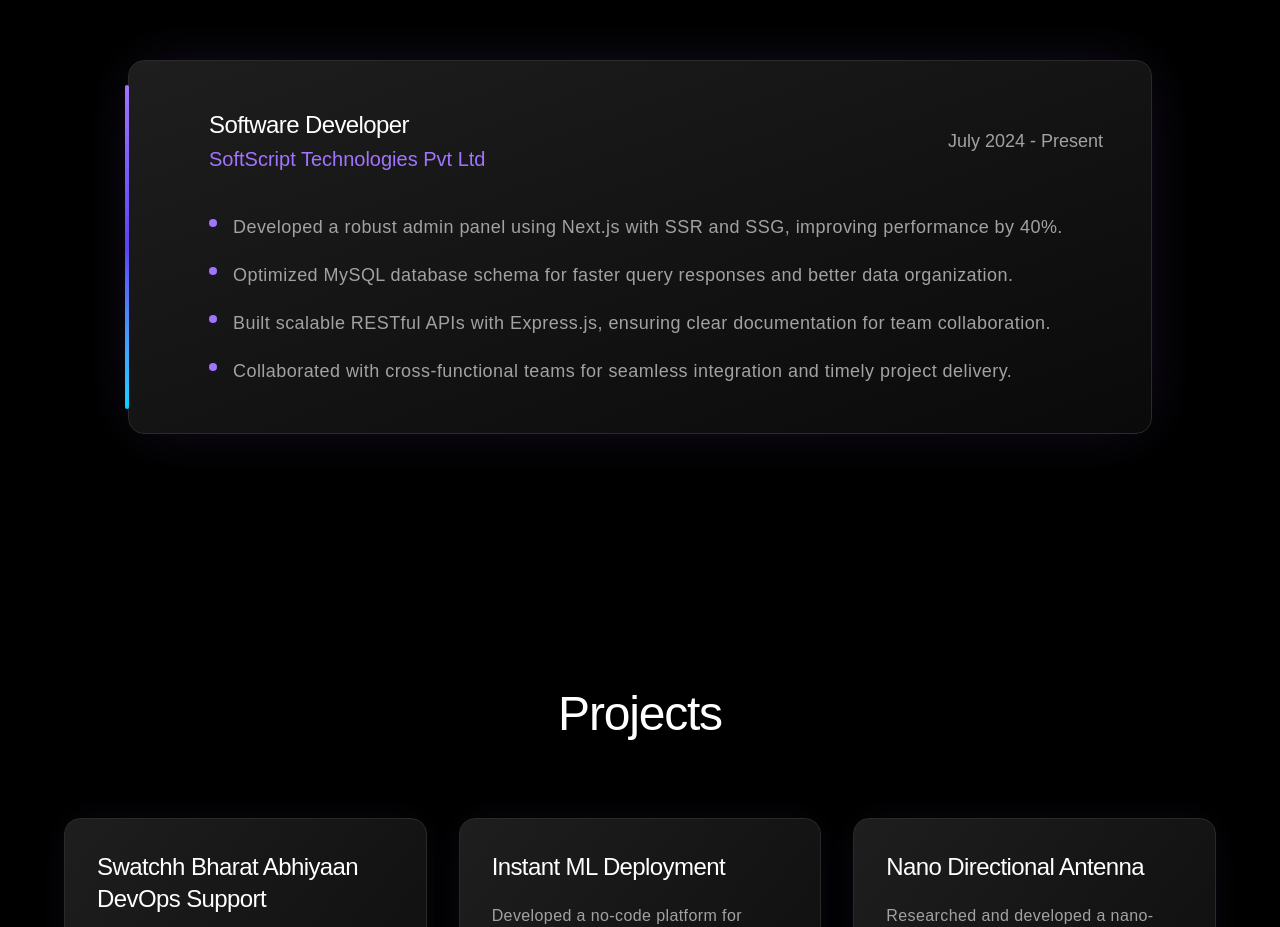
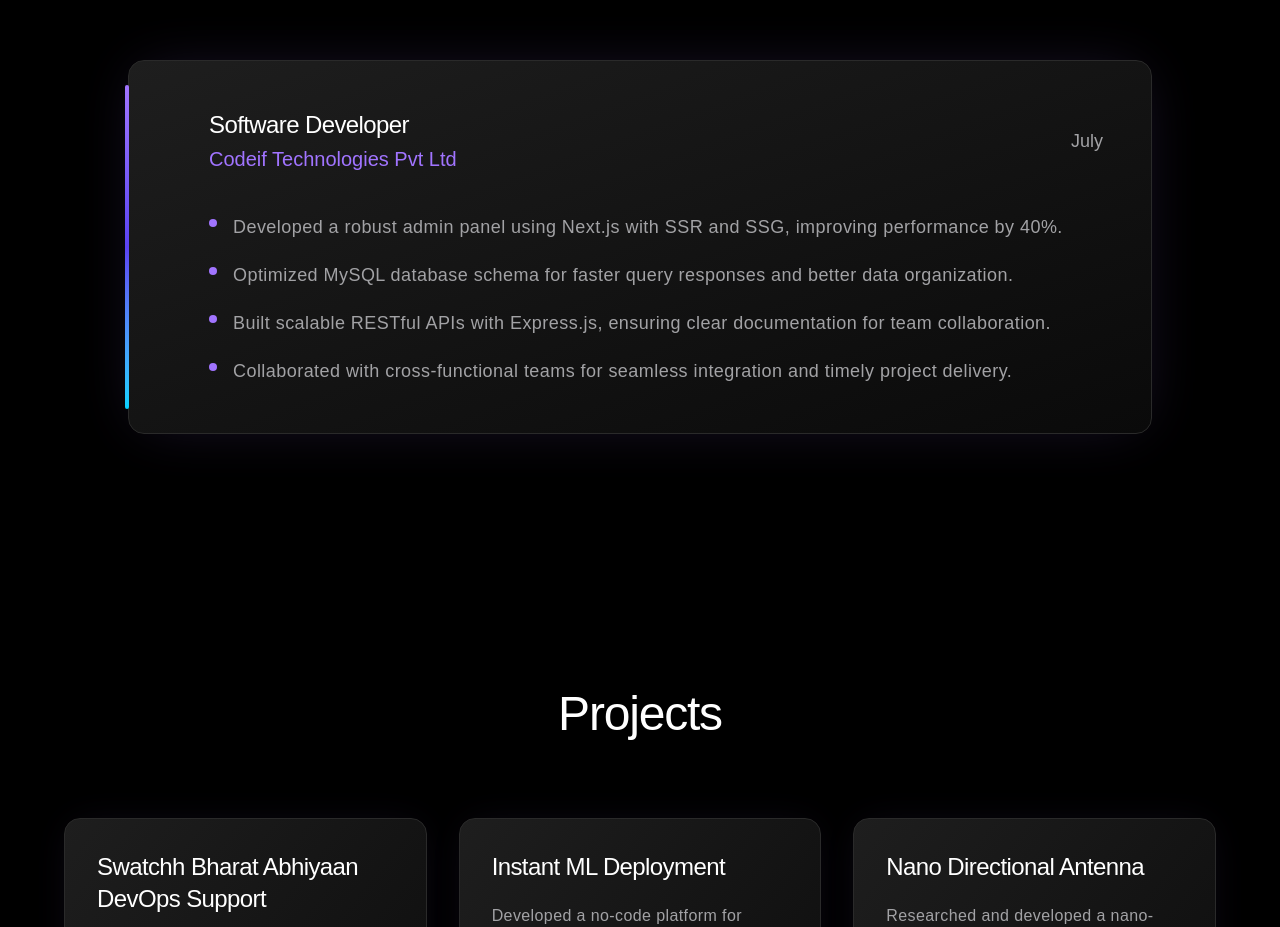
Before and after one commit to Sahil4596/portfolio-next, a Next.js app: page / in a window 1280 px wide. Shown: the part 1060-1987 px from the top of the page. Built offline with nearby package versions, Linux system fonts and the light colour scheme.

Commit message:
Update Experience.tsx

```diff
--- a/src/components/sections/Experience.tsx
+++ b/src/components/sections/Experience.tsx
@@ -3,9 +3,9 @@
 import Animate from "@/components/ui/Animate";
 
 const experience = {
-  company: "SoftScript Technologies Pvt Ltd",
+  company: "Codeif Technologies Pvt Ltd",
   role: "Software Developer",
-  period: "July 2024 - Present",
+  period: "July ",
   achievements: [
     "Developed a robust admin panel using Next.js with SSR and SSG, improving performance by 40%.",
     "Optimized MySQL database schema for faster query responses and better data organization.",
```
